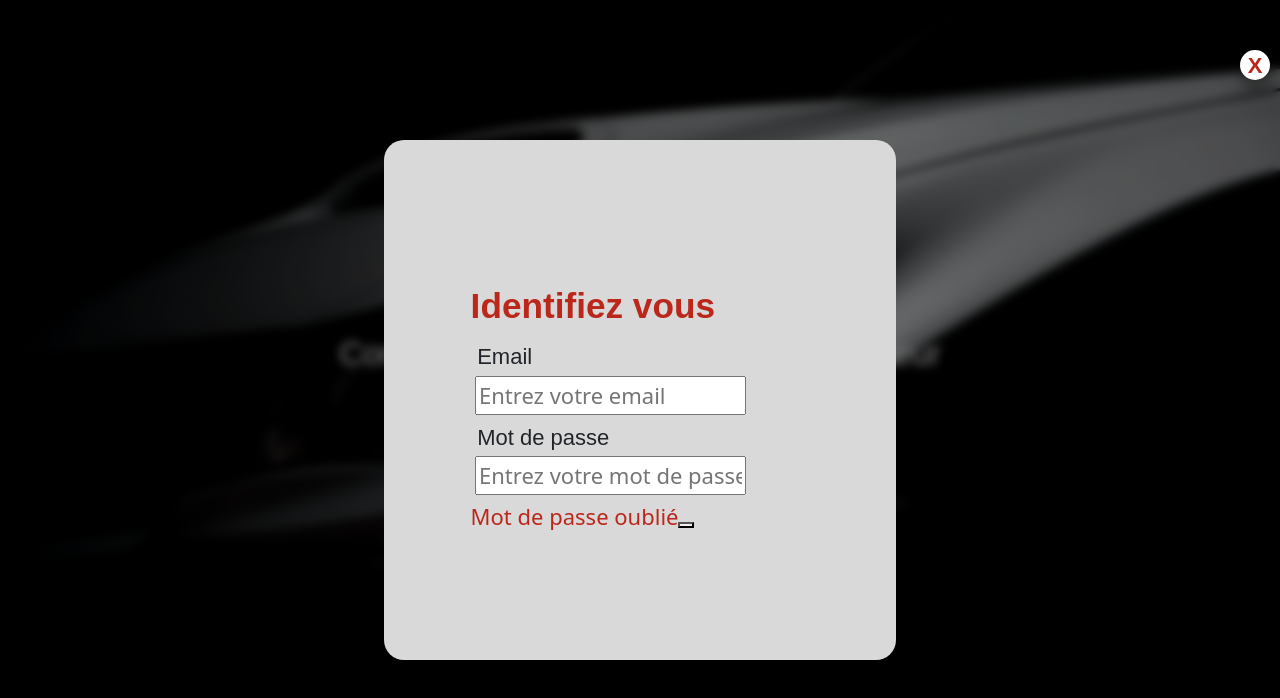
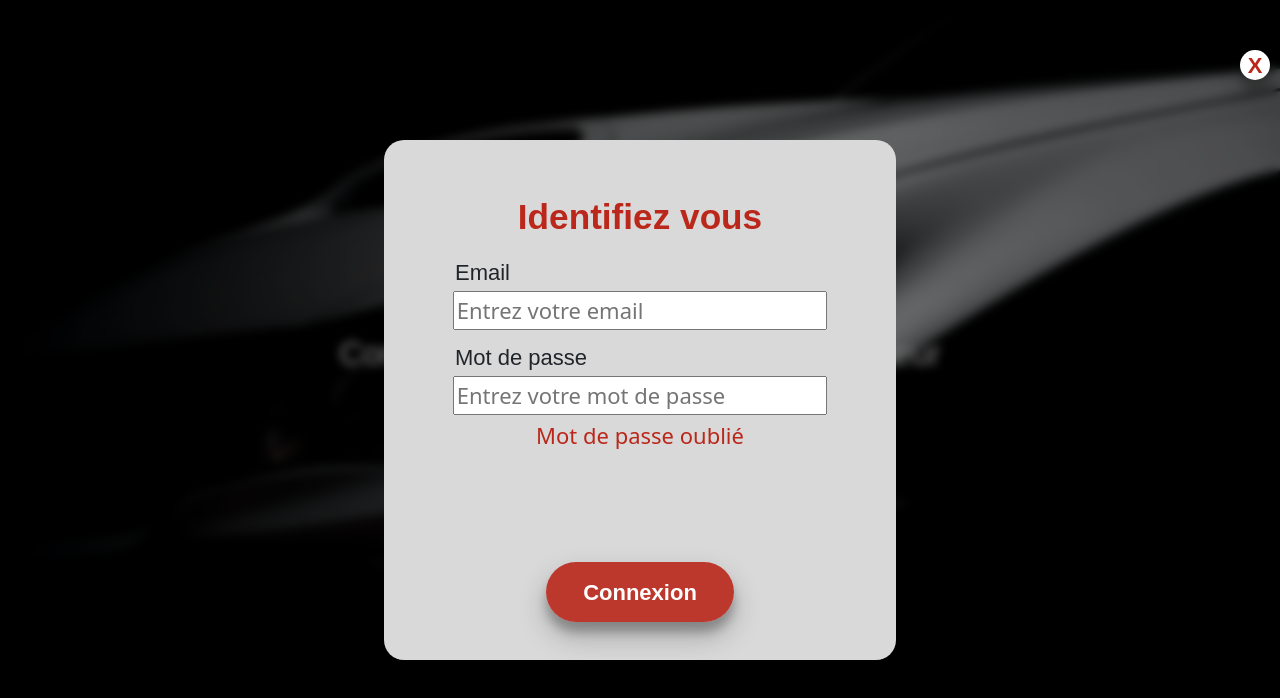
Before and after one commit to JulienWangon/VParrot, a React (Create React App) app in the folder vparrot-front/: page /access-panel in a window 1280 px wide. Both pictures are taken after a click on the button "Connexion". Shown: the top 698 px of the page. Built offline with nearby package versions, Linux system fonts and the light colour scheme; no server answers; a web font is replaced by a local one.

Commit message:
UPDATE add mocule css class name

```diff
--- a/vparrot-front/src/components/admin/ConnexionModal/ConnexionModal.js
+++ b/vparrot-front/src/components/admin/ConnexionModal/ConnexionModal.js
@@ -88,11 +88,12 @@ const ConnexionModal = ({ handleCloseModal }) => {
 
                     <Button className={ModalStyle.circleBtn} colorStyle="whiteBtn" onClick={handleCloseModal}>X</Button>
 
-                    <form method="POST" onSubmit={handleSubmit}>
+                    <form method="POST" onSubmit={handleSubmit} className={ModalStyle.loginForm}>
                         <div className={ModalStyle.titleContainer}>
                         <H2Title className={ModalStyle.useFormTitle} h2Text="Identifiez vous"/>
                         </div>
                         <TextInput
+                            inputClassName={ModalStyle.loginInput}
                             label="Email"
                             name="email"
                             value={data.email}
@@ -102,6 +103,7 @@ const ConnexionModal = ({ handleCloseModal }) => {
                         {errors.email && <div className="errorMessage">{errors.email}</div>}
 
                         <TextInput
+                            inputClassName={ModalStyle.loginInput}
                             label="Mot de passe"
                             name="password"
                             value={data.password}
@@ -118,12 +120,9 @@ const ConnexionModal = ({ handleCloseModal }) => {
                             />
                         )}
 
-                        <Button
-                            content="Connexion"
-                            type="submit"
-                            className={ModalStyle.submitBtn}
-                            disabled={!captchaValue && areFieldsValid}
-                        />
+
+                        <Button type="submit"className={ModalStyle.loginBtn} colorStyle="redBtn" disabled={!captchaValue && areFieldsValid}>Connexion</Button>
+
                         {error && <div className="errorMessage">{error}</div>}
                         {loading && <div className="loadingMessage">Chargement...</div>}
 
```
